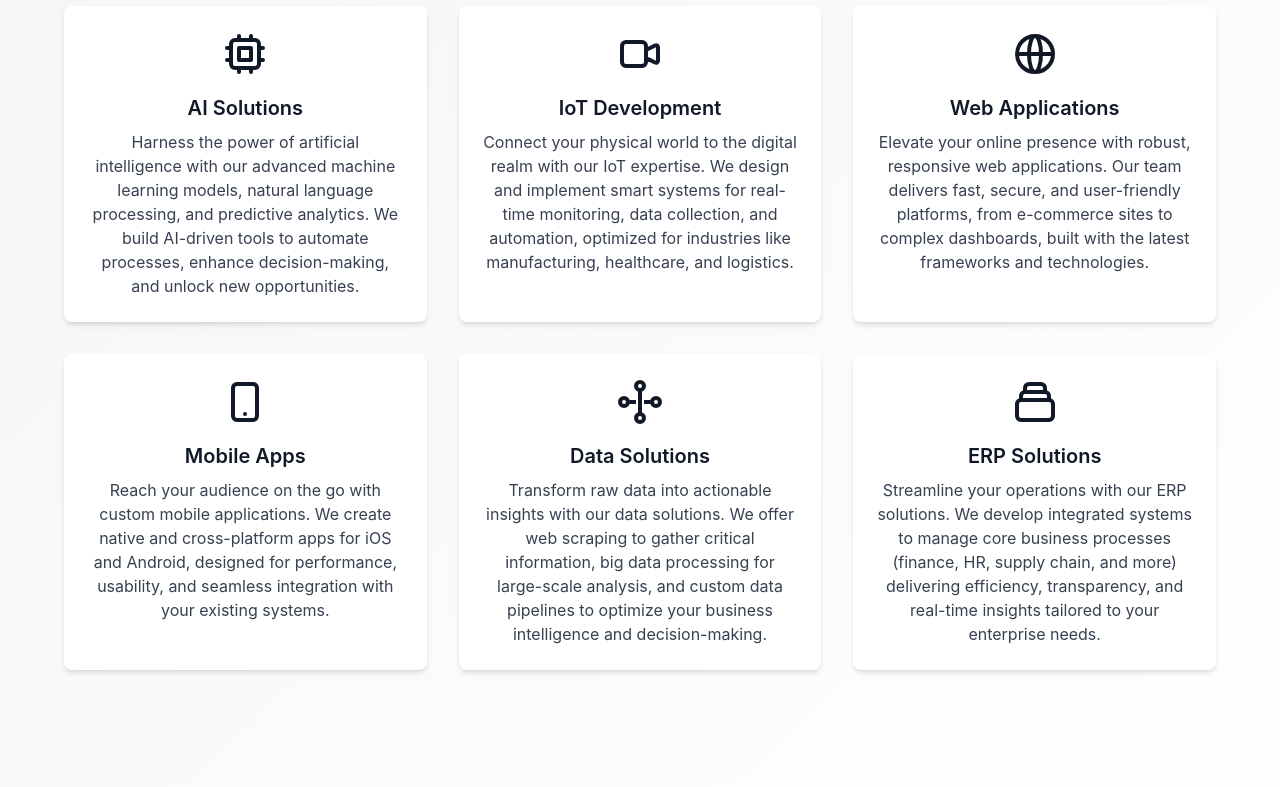
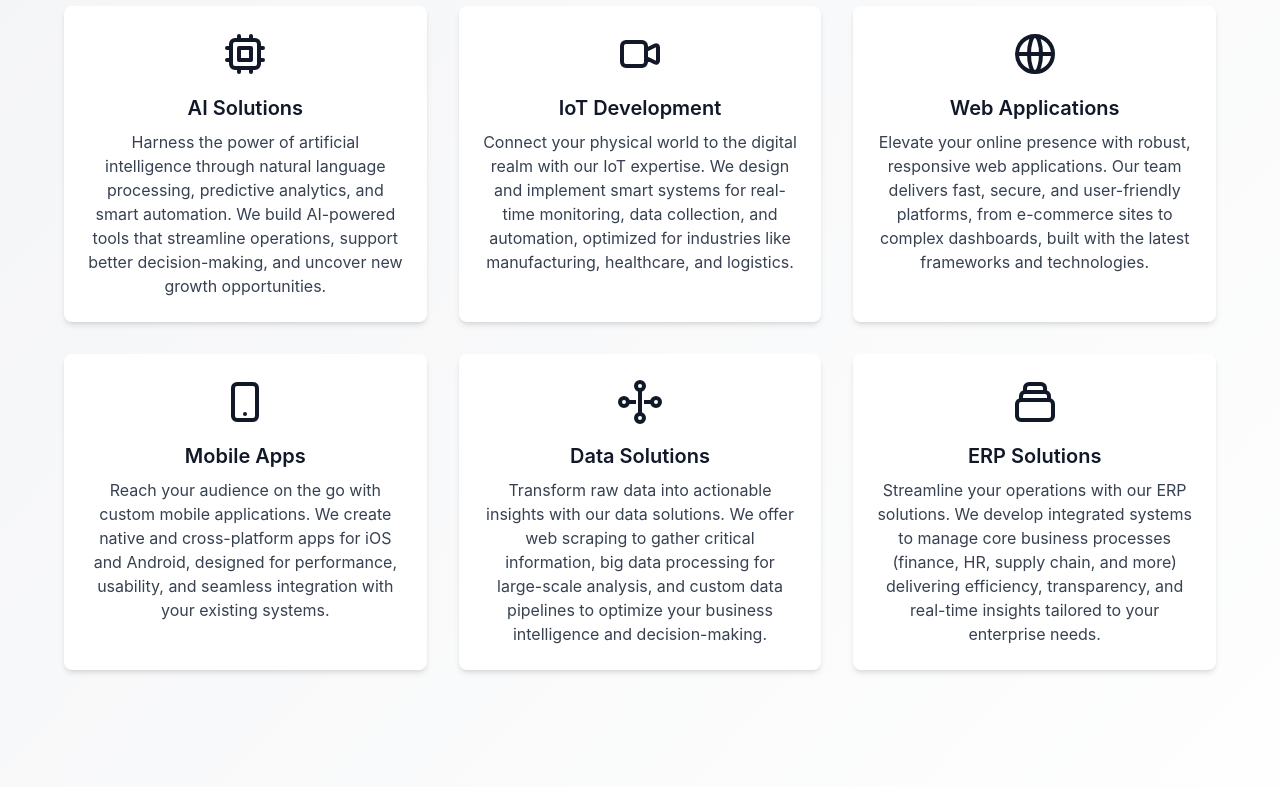
Before and after one commit to zedexel/zedexel.github.io, a React (Create React App) app: page / in a window 1280 px wide. Shown: the part 1140-1927 px from the top of the page. Built offline with nearby package versions, Linux system fonts and the light colour scheme; the HTML template or start-up script is replaced by a standard one.

Commit message:
add Clients in Services section

```diff
--- a/src/components/Services.tsx
+++ b/src/components/Services.tsx
@@ -1,4 +1,5 @@
 import React from "react";
+import Clients from "./Clients";
 
 const Services = () => {
   return (
@@ -37,9 +38,9 @@ const Services = () => {
           </svg>
           <h3 className="text-xl font-semibold text-gray-900 mb-2">AI Solutions</h3>
           <p className="text-gray-700">
-            Harness the power of artificial intelligence with our advanced machine learning models,
-            natural language processing, and predictive analytics. We build AI-driven tools to
-            automate processes, enhance decision-making, and unlock new opportunities.
+            Harness the power of artificial intelligence through natural language processing,
+            predictive analytics, and smart automation. We build AI-powered tools that streamline
+            operations, support better decision-making, and uncover new growth opportunities.
           </p>
         </div>
 
@@ -164,6 +165,8 @@ const Services = () => {
           </p>
         </div>
       </div>
+
+      <Clients />
     </section>
   );
 };
```
